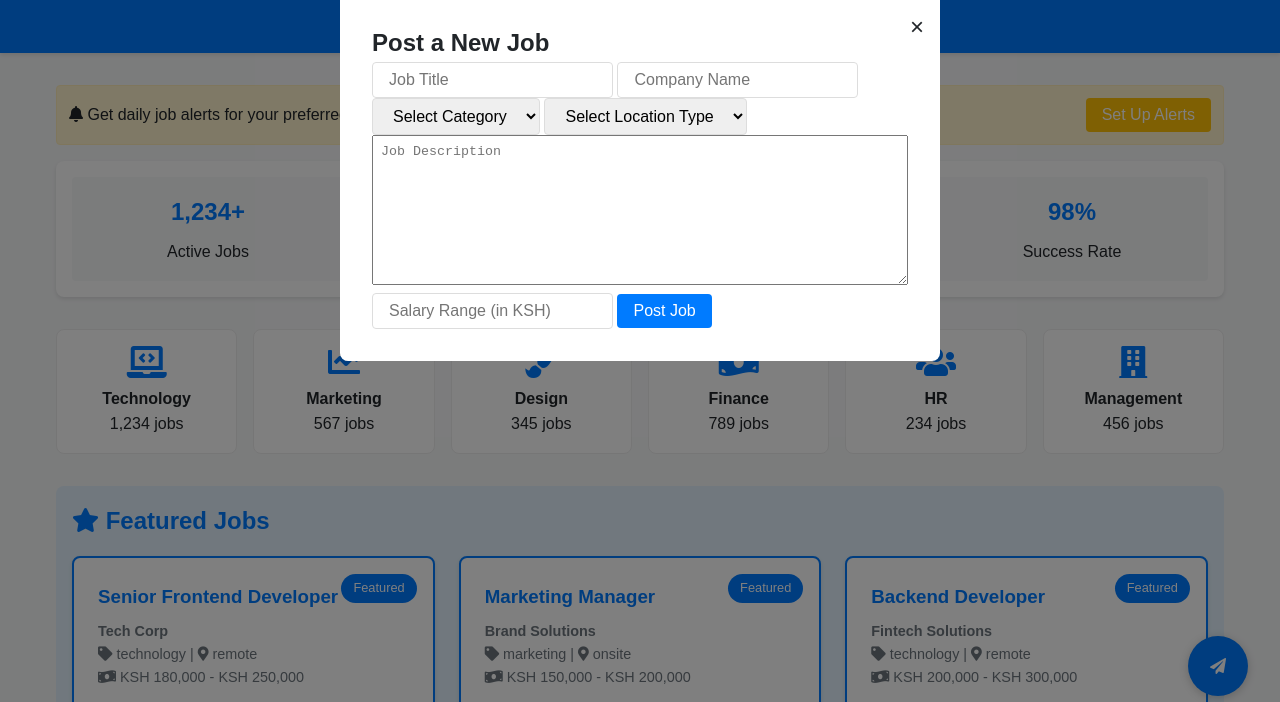
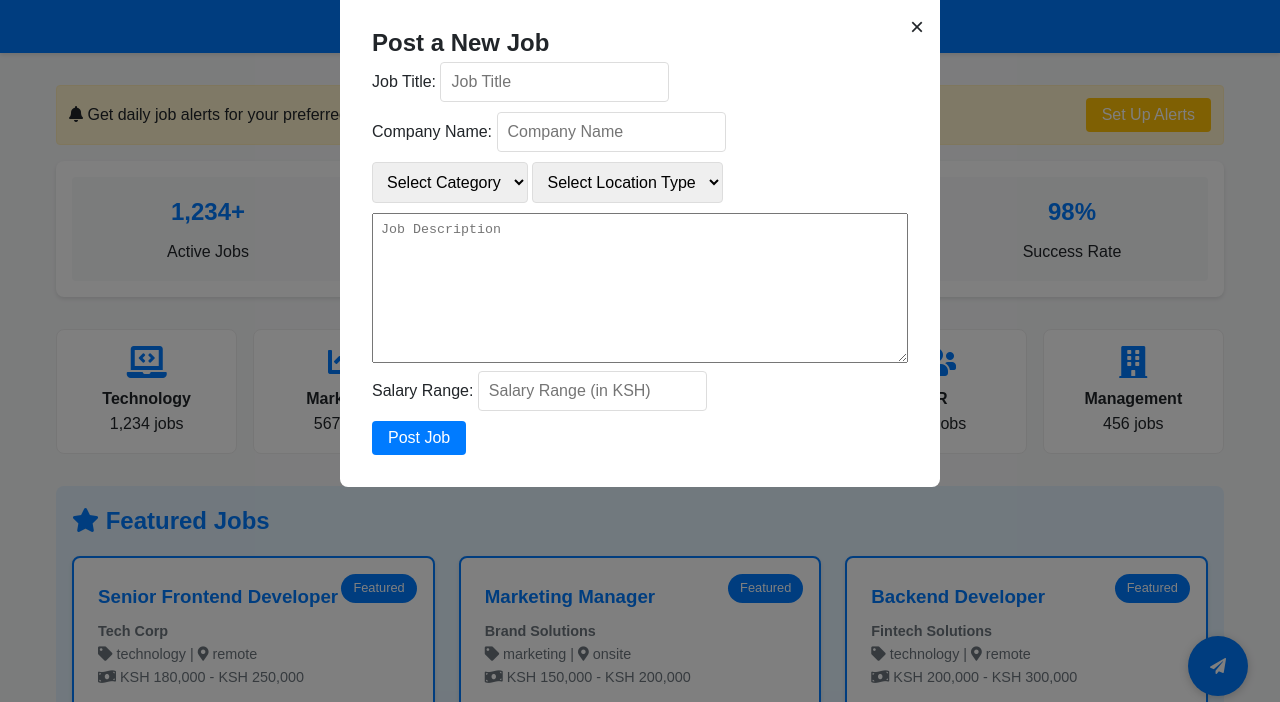
Before and after one commit to Felix141-ops/JobBoardApp, a plain HTML site: page index.html in a window 1280 px wide. Both pictures are taken after a click on the link "Post a Job". Shown: the part 72-774 px from the top of the page. Drawn offline with Linux system fonts and the light colour scheme.

Commit message:
Added styling to the PostAJob Modal

```diff
--- a/index.html
+++ b/index.html
@@ -154,8 +154,10 @@
                 <span class="close">&times;</span>
                 <h2>Post a New Job</h2>
                 <form id="jobPostForm">
-                    <input type="text" placeholder="Job Title" required>
-                    <input type="text" placeholder="Company Name" required>
+                    <label for="job_title">Job Title:</label>
+                    <input type="text" id="job_title" placeholder="Job Title" required><br>
+                    <label for="company_name">Company Name:</label>
+                    <input type="text" id="company_name" placeholder="Company Name" required><br>
                     <select required>
                         <option value="">Select Category</option>
                         <option value="technology">Technology</option>
@@ -170,7 +172,8 @@
                         <option value="hybrid">Hybrid</option>
                     </select>
                     <textarea placeholder="Job Description" required></textarea>
-                    <input type="text" placeholder="Salary Range (in KSH)" required>
+                    <label for = "salary_range">Salary Range:</label>
+                    <input id="salary_range" type="text" placeholder="Salary Range (in KSH)" required><br>
                     <button type="submit">Post Job</button>
                 </form>
             </div>
--- a/style.css
+++ b/style.css
@@ -500,7 +500,14 @@ footer {
 .social-links a {
     font-size: 1.5rem;
 }
-
+#postJobModal .modal-content input {
+  padding: 10px;
+  margin-bottom: 10px;
+}
+#postJobModal .modal-content select {
+    padding: 10px;
+    margin-bottom: 10px;
+}
 @media (max-width: 768px) {
     body {
         padding-bottom: 400px;
```
Also changed, not shown: main.js (+33 -13 lines).
